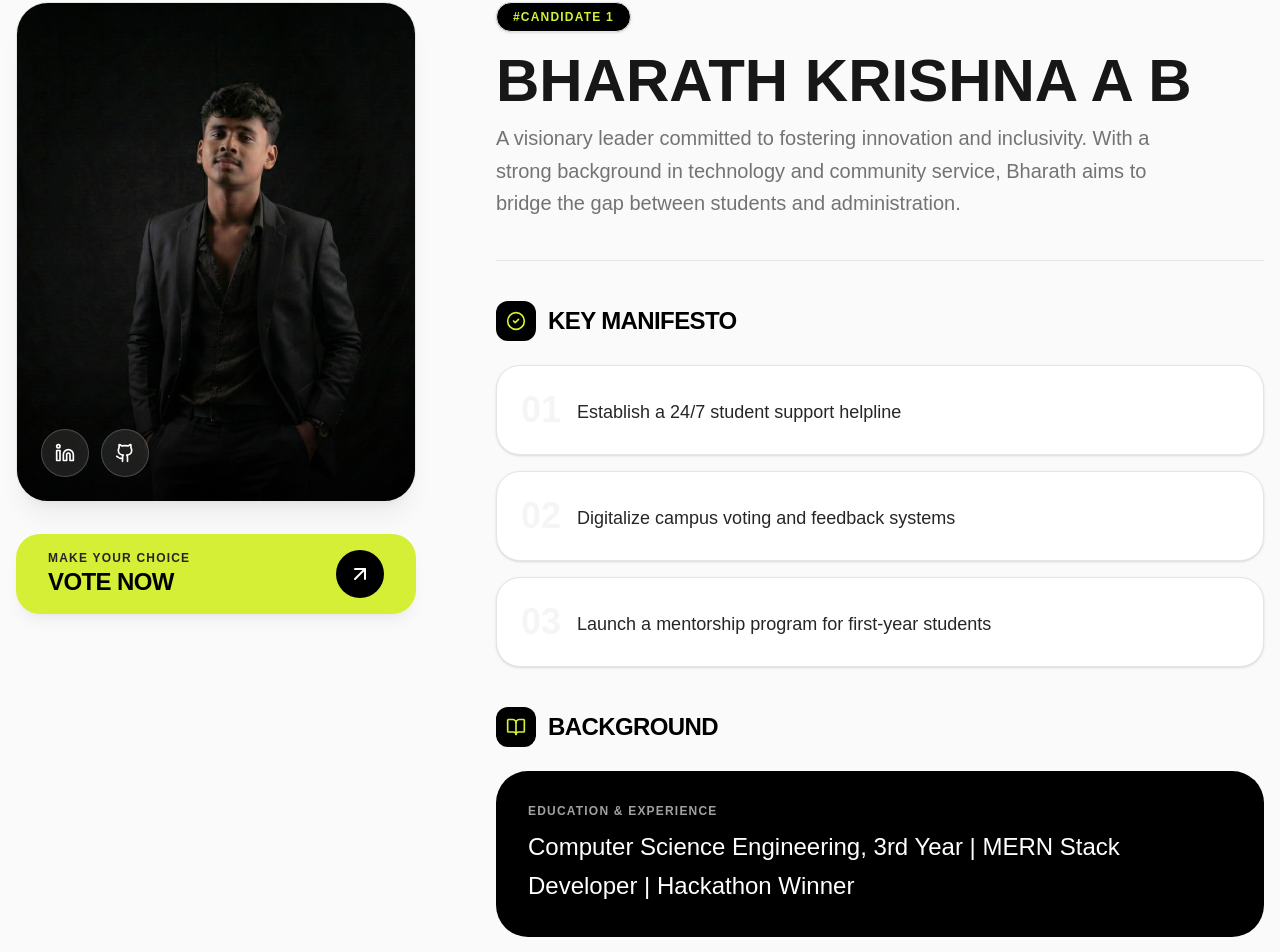
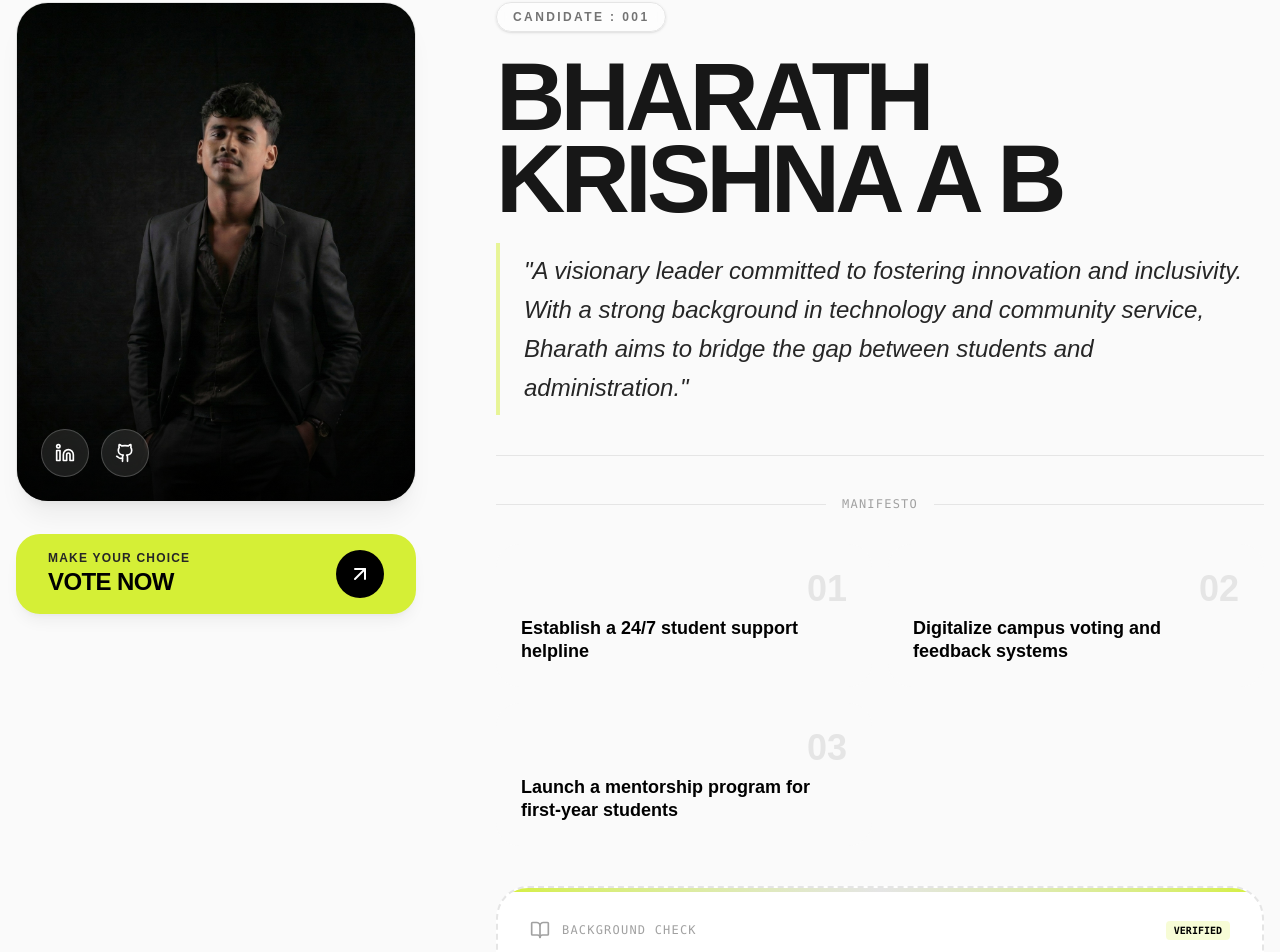
Before and after one commit to Bharath-Krishna-AB/Asterik_VotingPlatform, a Next.js app: page /candidate/1 in a window 1280 px wide. Shown: the part 280-1232 px from the top of the page. Built offline with nearby package versions, Linux system fonts and the light colour scheme; a web font is replaced by a local one.

Commit message:
redesigned the candidate/id page

```diff
--- a/app/globals.css
+++ b/app/globals.css
@@ -23,7 +23,15 @@
   }
 }
 
-
 body{
   background-color: var(--color-primary);
 }
+
+@keyframes scan {
+  0% { transform: translateY(-50%); }
+  100% { transform: translateY(50%); }
+}
+
+.animate-scan {
+  animation: scan 3s linear infinite;
+}
--- a/components/CandidateDetails.tsx
+++ b/components/CandidateDetails.tsx
@@ -75,52 +75,68 @@ const CandidateDetails: React.FC<CandidateDetailsProps> = ({
 
                     {/* Right Column - Details */}
                     <div className="flex-1 flex flex-col gap-10">
-                        {/* Title Section */}
-                        <div className="space-y-4">
-                            <div className="inline-flex items-center px-4 py-1.5 rounded-full border border-neutral-200 bg-black shadow-sm select-none">
-                                <span className="text-xs font-bold tracking-widest uppercase text-primary">#Candidate {candidateId}</span>
+                        {/* Title Section - Massive Typography */}
+                        <div className="space-y-6">
+                            <div className="inline-flex items-center px-4 py-1.5 rounded-full border border-neutral-200 bg-white/50 backdrop-blur-sm shadow-sm select-none">
+                                <span className="text-xs font-bold tracking-[0.2em] uppercase text-neutral-500">CANDIDATE : 00{candidateId}</span>
                             </div>
-                            <h1 className="text-4xl md:text-5xl lg:text-6xl font-black uppercase text-neutral-900 leading-[1.1] mb-2 font-clash-display">
+
+                            <h1 className="text-6xl md:text-7xl lg:text-8xl font-black uppercase text-neutral-900 leading-[0.85] tracking-tighter font-clash-display break-words">
                                 {name}
                             </h1>
-                            <p className="text-xl font-medium text-neutral-500 max-w-2xl leading-relaxed">
-                                {description}
-                            </p>
+
+                            <div className="relative pl-6 border-l-4 border-primary/50 py-2">
+                                <p className="text-xl md:text-2xl font-medium text-neutral-800 leading-relaxed font-clash-display italic">
+                                    "{description}"
+                                </p>
+                            </div>
                         </div>
 
                         <div className="h-px w-full bg-neutral-200"></div>
 
-                        {/* Manifesto Section */}
-                        <div className="space-y-6">
-                            <div className="flex items-center gap-3">
-                                <div className="w-10 h-10 rounded-xl bg-black flex items-center justify-center">
-                                    <CheckCircle2 className="w-5 h-5 text-primary" />
-                                </div>
-                                <h3 className="text-2xl font-bold uppercase tracking-tight">Key Manifesto</h3>
+                        {/* Manifesto Grid */}
+                        <div className="space-y-8">
+                            <div className="flex items-center gap-4">
+                                <div className="h-px flex-1 bg-neutral-200"></div>
+                                <span className="font-mono text-xs text-neutral-400 uppercase tracking-widest">Manifesto</span>
+                                <div className="h-px flex-1 bg-neutral-200"></div>
                             </div>
-                            <div className="grid gap-4">
+
+                            <div className="grid grid-cols-1 md:grid-cols-2 gap-4">
                                 {manifesto ? manifesto.map((item, index) => (
-                                    <div key={index} className="group flex items-start gap-4 p-6 bg-white border border-neutral-200 rounded-[24px] hover:border-black transition-colors shadow-sm">
-                                        <span className="text-4xl font-black text-neutral-100 group-hover:text-primary transition-colors">0{index + 1}</span>
-                                        <p className="text-lg font-medium text-neutral-800 pt-2">{item}</p>
+                                    <div key={index} className="group relative bg-neutral-50 rounded-[24px] p-6 hover:bg-black hover:text-white transition-all duration-300 border border-transparent hover:border-black cursor-default">
+                                        <div className="absolute top-6 right-6 font-clash-display text-4xl font-black text-neutral-200 group-hover:text-primary transition-colors">
+                                            {(index + 1).toString().padStart(2, '0')}
+                                        </div>
+                                        <div className="h-full flex flex-col justify-end relative z-10 pt-12">
+                                            <p className="text-lg font-bold leading-tight group-hover:translate-x-1 transition-transform">{item}</p>
+                                        </div>
                                     </div>
                                 )) : ""}
                             </div>
                         </div>
 
-                        {/* Education / Info */}
-                        <div className="space-y-6">
-                            <div className="flex items-center gap-3">
-                                <div className="w-10 h-10 rounded-xl bg-black flex items-center justify-center">
-                                    <BookOpen className="w-5 h-5 text-primary" />
+                        {/* Data Block - Education */}
+                        <div className="rounded-[32px] bg-white border-2 border-dashed border-neutral-200 p-8 relative overflow-hidden">
+                            <div className="absolute top-0 left-0 w-full h-1 bg-gradient-to-r from-primary via-neutral-200 to-primary"></div>
+
+                            <div className="flex flex-col gap-6 relative z-10">
+                                <div className="flex items-center justify-between">
+                                    <div className="flex items-center gap-3 text-neutral-400">
+                                        <BookOpen className="w-5 h-5" />
+                                        <span className="font-mono text-xs uppercase tracking-widest">Background Check</span>
+                                    </div>
+                                    <div className="px-2 py-0.5 rounded bg-primary/20 text-primary-dark font-mono text-[10px] font-bold uppercase">Verified</div>
                                 </div>
-                                <h3 className="text-2xl font-bold uppercase tracking-tight">Background</h3>
-                            </div>
-                            <div className="p-8 bg-black text-white rounded-[32px]">
-                                <span className="block text-xs font-bold text-neutral-400 tracking-widest uppercase mb-2">Education & Experience</span>
-                                <p className="text-xl md:text-2xl font-medium leading-relaxed">
-                                    {education}
-                                </p>
+
+                                <div className="space-y-4 font-mono">
+                                    <div>
+                                        <span className="text-xs text-neutral-400 uppercase block mb-1">Education & Experience</span>
+                                        <p className="text-xl font-bold text-black font-clash-display uppercase leading-tight">
+                                            {education}
+                                        </p>
+                                    </div>
+                                </div>
                             </div>
                         </div>
 
```
